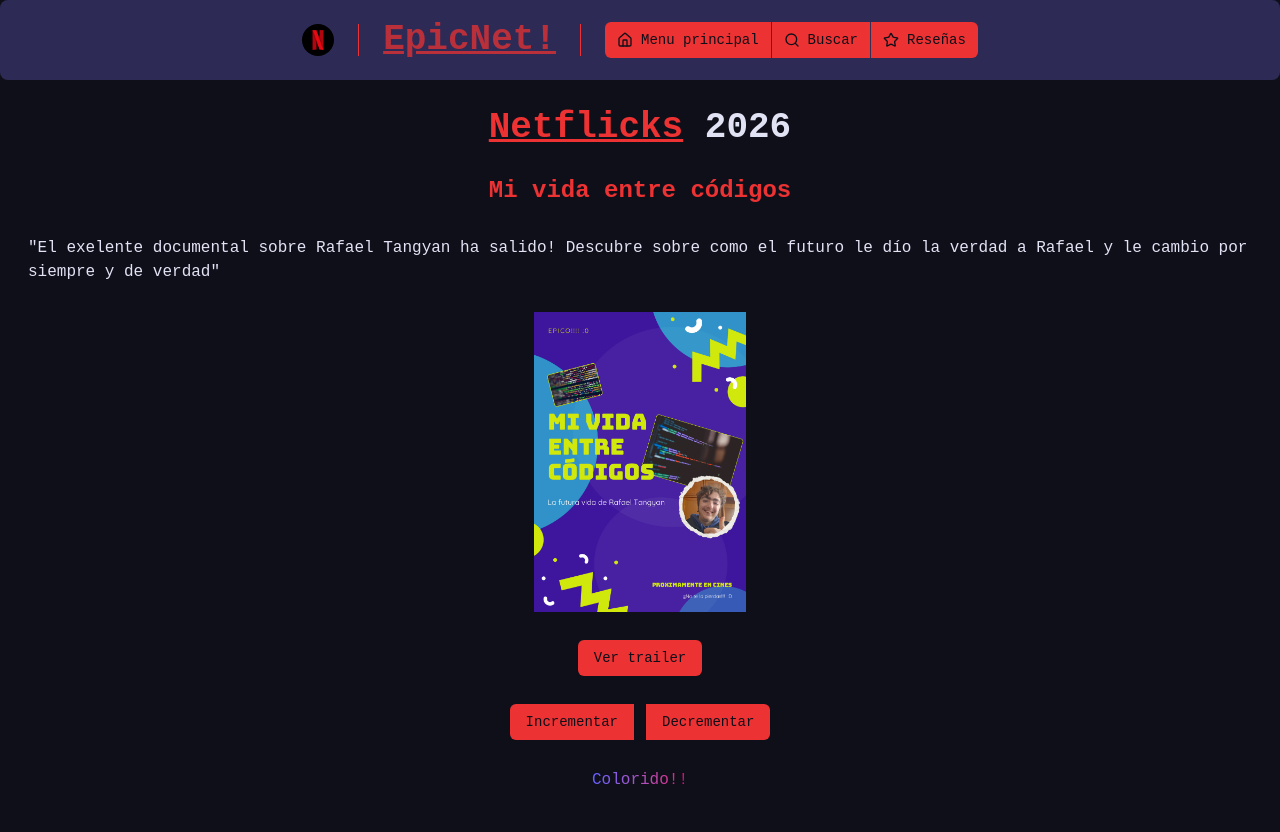
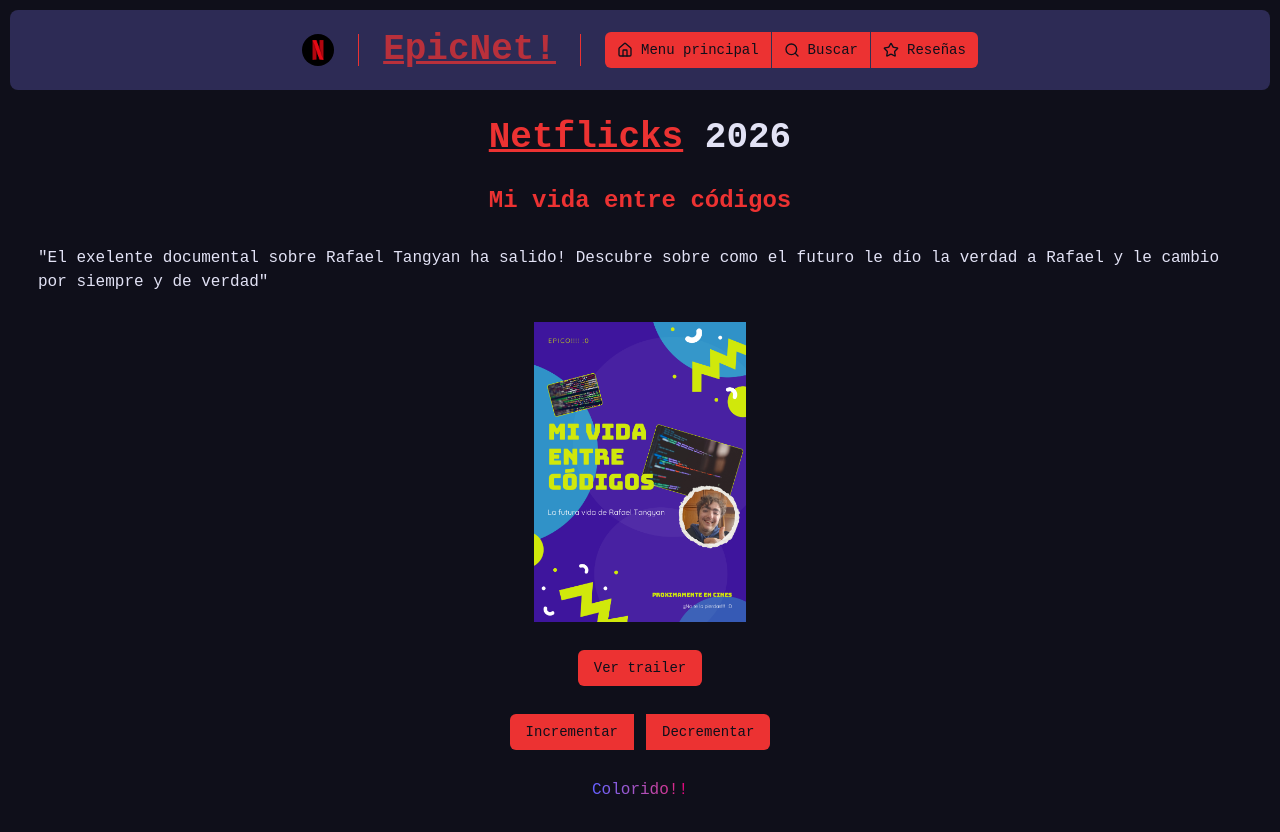
Before and after one commit to RafaDEV99/school-netflicks-2036, a React (Vite) app: page / in a window 1280 px wide. Shown: the top 832 px of the page. Built offline with nearby package versions, Linux system fonts and the light colour scheme.

Commit message:
Added general padding to the page

```diff
--- a/src/App.tsx
+++ b/src/App.tsx
@@ -15,7 +15,7 @@
   const classUnder = "font-bold animate-bounce transition duration-350 text-primary gap-3"
 
   return (
-    <>
+    <div className='p-2.5'>
     <div className='bg-secondary rounded-l-lg rounded-r-lg p-6 flex text-sm justify-center items-center gap-6 animate-in fade-in zoom-in-95 duration-700 h-20'>
       <Avatar>
         <AvatarImage src='src/assets/netflix-icon.svg' alt="@RafaDEV99"/>
@@ -61,7 +61,7 @@
         className="bg-linear-to-r from-indigo-500 to-pink-600 bg-clip-text text-transparent"
       >Colorido!!</p>
     </div>
-    </>
+    </div>
   )
 }
 
```
